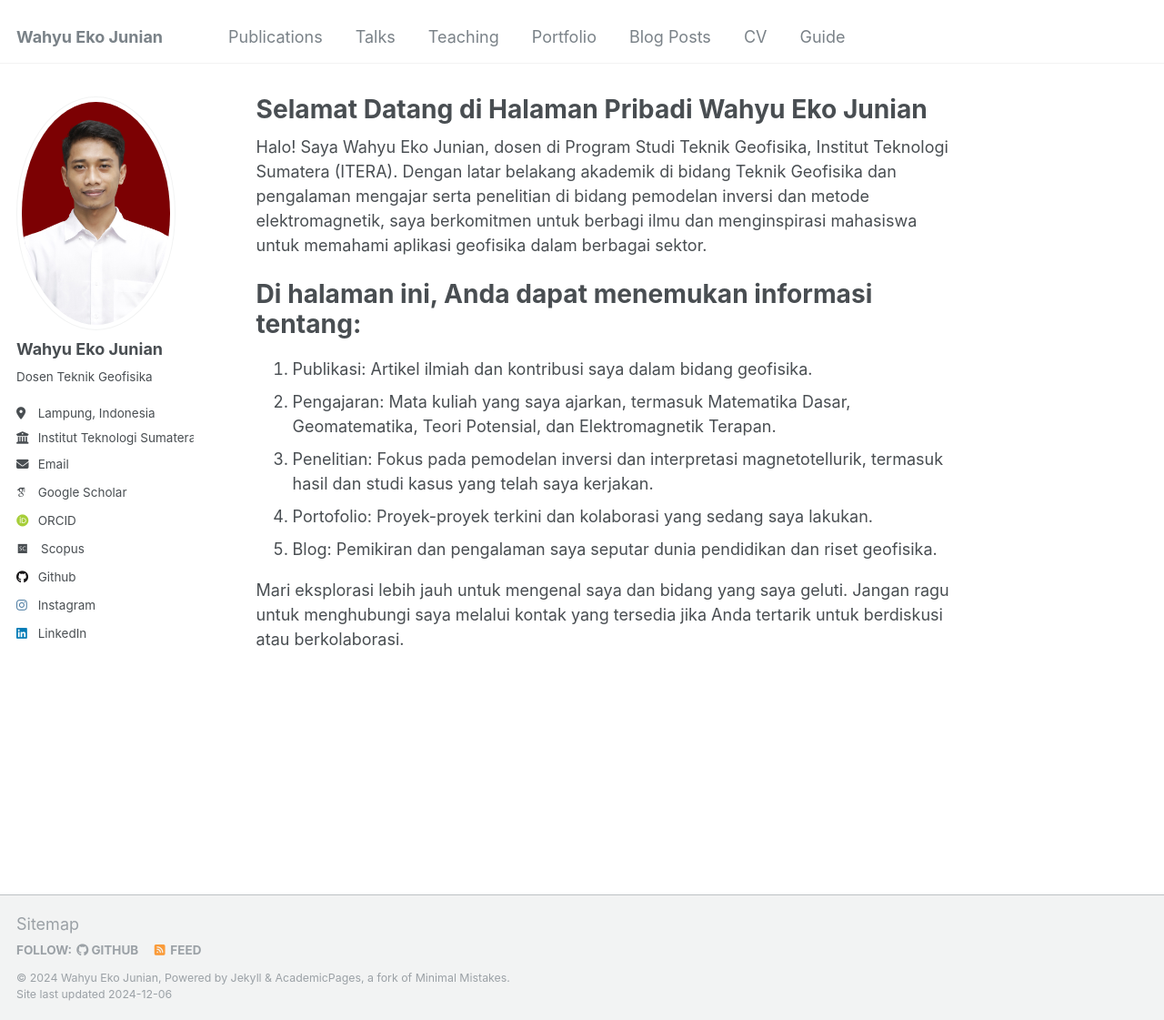
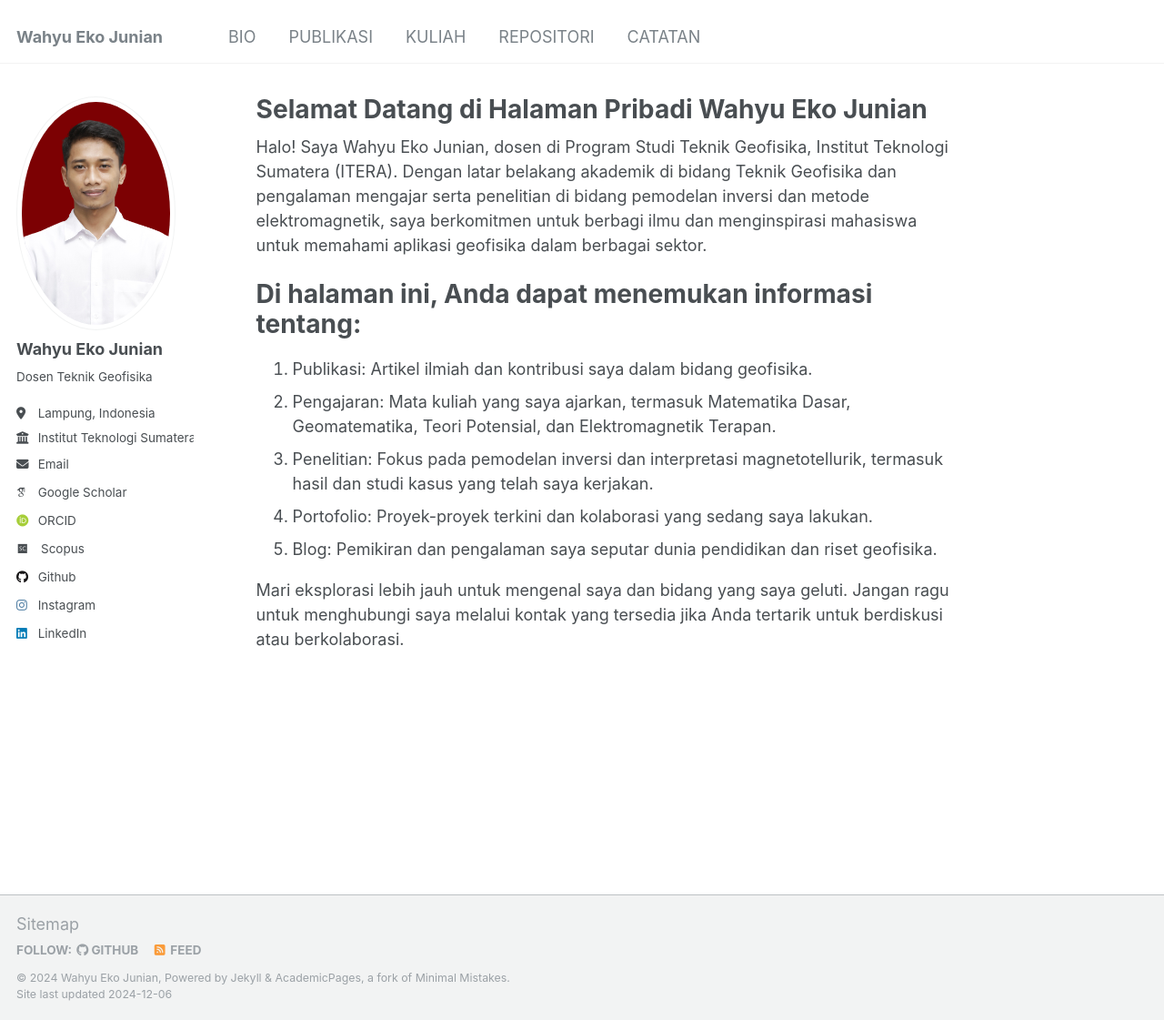
Before and after one commit to wahyuejunian/wejunian, a Jekyll site: the page built from _pages/about.md, in a window 1280 px wide and 1121 px high. Shown: the whole window at 91% size. Built offline with Jekyll 4.4.1, drawn with Linux system fonts in a browser that asks for light colours; some web fonts are replaced.

Commit message:
Update navigation.yml

```diff
--- a/_data/navigation.yml
+++ b/_data/navigation.yml
@@ -5,23 +5,17 @@
 # prevent it from being included in the site.
 
 main:
-  - title: "Publications"
+  - title: "BIO"
+    url: /cv/
+
+  - title: "PUBLIKASI"
     url: /publications/
 
-  - title: "Talks"
-    url: /talks/
-
-  - title: "Teaching"
+  - title: "KULIAH"
     url: /teaching/
 
-  - title: "Portfolio"
+  - title: "REPOSITORI"
     url: /portfolio/
 
-  - title: "Blog Posts"
-    url: /year-archive/
-
-  - title: "CV"
-    url: /cv/
-
-  - title: "Guide"
+  - title: "CATATAN"
     url: /markdown/
```
